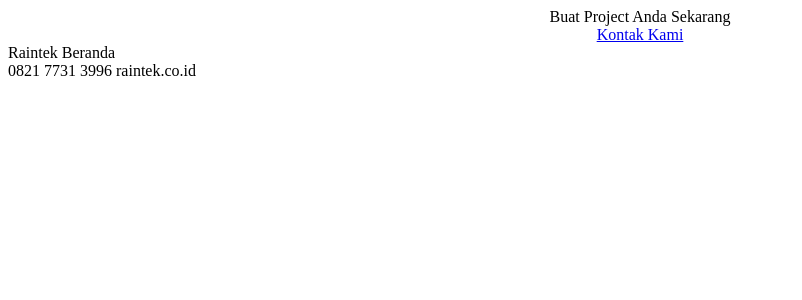
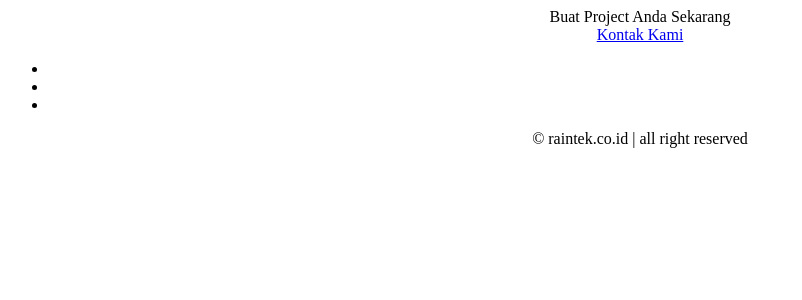
Before and after one commit to adit21/qwertgfvbmhkt, a PHP site: page /page/footer.html in a window 1280 px wide. Shown: the top 300 px of the page, without its empty margins (0-802 px from the left). Run offline with PHP 8.4, Linux system fonts and the light colour scheme.

Commit message:
penyelesaian footer

```diff
--- a/index.html
+++ b/index.html
@@ -224,8 +224,8 @@
                             </div>
                         </div>
                         <div class="col-md-6">
-                            <div class="imgPanel" draggable="false">
-                                <img class="img-responsive" draggable="false" src="img/preview.jpg">
+                            <div class="imgPanel wow animated fadeInLeft" draggable="false">
+                                <img class="img-responsive" draggable="false" src="img/Macbook-Vector.png">
                                 </img>
                             </div>
                         </div>
--- a/page/footer.html
+++ b/page/footer.html
@@ -25,27 +25,32 @@
             <div id="panelInfo">
                 <div class="container">
                     <div class="row">
-                        <div class="panelContact">
-                            <div class="col-md-12">
-                                <div class="contactUs">
-                                    <div class="col-md-2">
-                                        <span>
-                                            Raintek
-                                            <i class="fa fa-angle-double-right">
-                                            </i>
-                                            Beranda
-                                        </span>
-                                    </div>
-                                    <span>
-                                        <i class="fa fa-phone">
-                                        </i>
-                                        0821 7731 3996
-                                    </span>
-                                    <span>
-                                        <i class="fa fa-envelope">
-                                        </i>
-                                        raintek.co.id
-                                    </span>
+                        <div class="col-md-12">
+                            <div class="mediaSocial">
+                                <div>
+                                    <ul>
+                                        <li>
+                                            <a class="fa fa-instagram" href="#">
+                                            </a>
+                                        </li>
+                                        <li>
+                                            <a class="fa fa-twitter-square" href="#">
+                                            </a>
+                                        </li>
+                                        <li>
+                                            <a class="fa fa-facebook-square" href="#">
+                                            </a>
+                                        </li>
+                                    </ul>
+                                </div>
+                            </div>
+                        </div>
+                    </div>
+                    <div class="row">
+                        <div class="col-md-12">
+                            <div align="center" class="closing">
+                                <div>
+                                    © raintek.co.id | all right reserved
                                 </div>
                             </div>
                         </div>
```
Also changed, not shown: css/custom.css (+40 -3 lines), img/Macbook-Vector.png (added), 1 other file.
